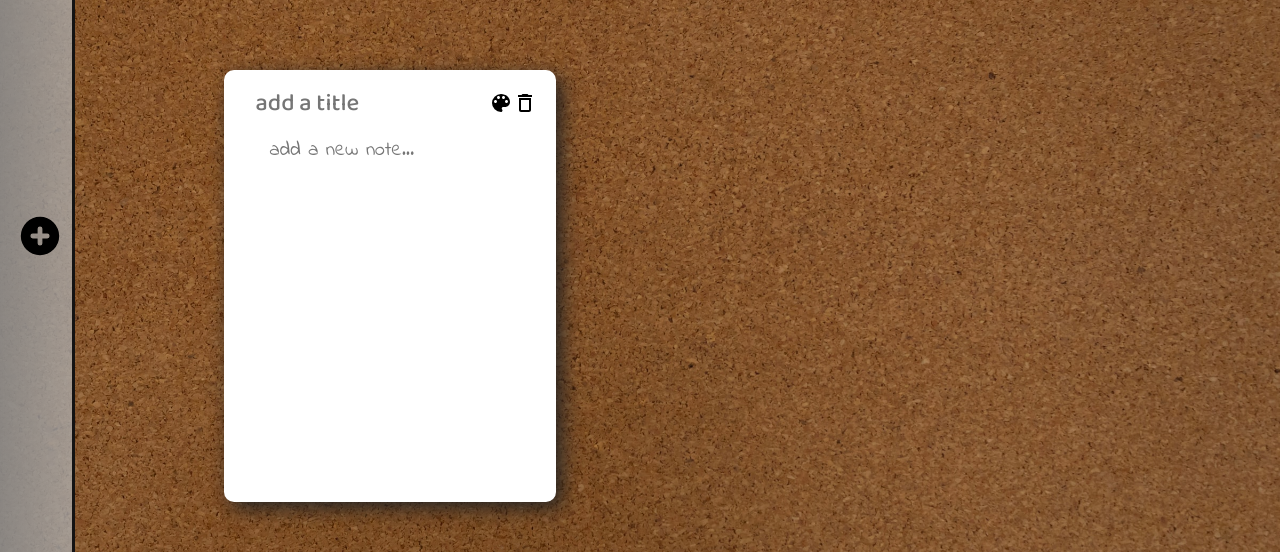
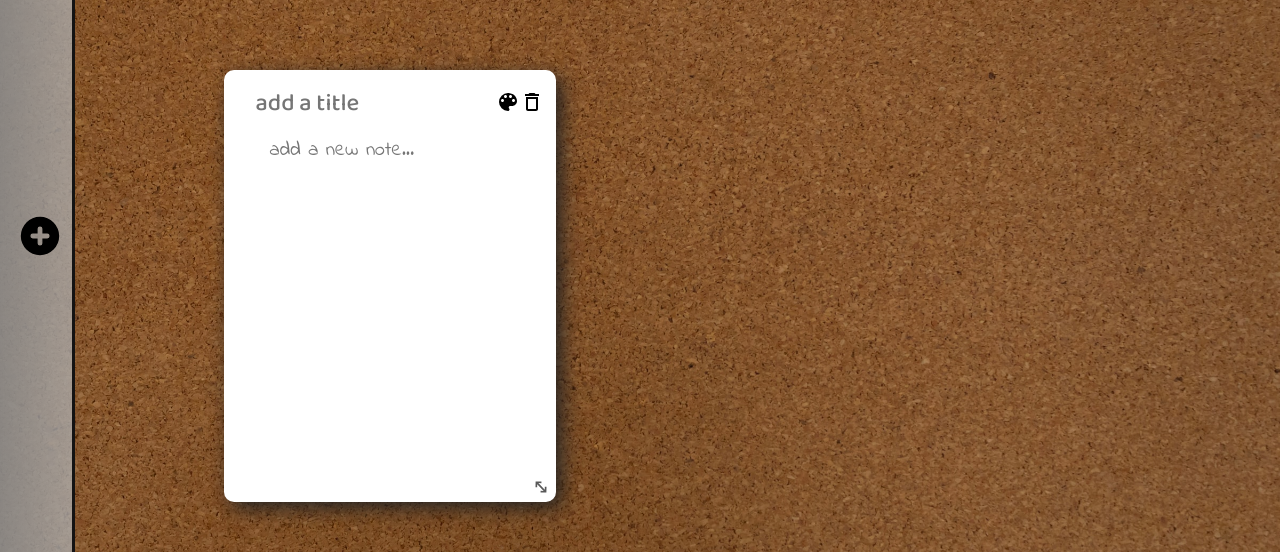
Before and after one commit to ChrisClynes/notes-app, a React (Create React App) app: page / in a window 1280 px wide. Shown: the part 162-714 px from the top of the page. Built offline with nearby package versions, Linux system fonts and the light colour scheme.

Commit message:
added full working note expansion feature, adjusts to screen sizes

```diff
--- a/src/App.js
+++ b/src/App.js
@@ -12,7 +12,8 @@ const App = () => {
         title: "",
         text: "",
         date: "",
-        color: "#FFF"
+        color: "#FFF",
+        size: "note-small app__note",
     }]);
 
     return (
--- a/src/components/Sidebar/Sidebar.jsx
+++ b/src/components/Sidebar/Sidebar.jsx
@@ -17,11 +17,12 @@ const Sidebar = ({ sidebarExpand, setSidebarExpand, notes, setNotes }) => {
                 title: "",
                 text: "",
                 date: new Date().toLocaleString(),
-                color: color
+                color: color,
+                size: "note-small app__note",
                 }
         const newData = [...notes, newNote];
         setNotes(newData);
-        setTimeout(() => container.scrollIntoView({behavior: "smooth", block: "end", inline: "nearest"}), 100)
+        setTimeout(() => container.scrollIntoView({behavior: "smooth", block: "end", inline: "nearest"}), 100);
     }
 
     return (
--- a/src/container/Notes/Notes.css
+++ b/src/container/Notes/Notes.css
@@ -3,9 +3,6 @@
     flex-direction: column;
     justify-content: center;
     align-items: center;
-    width: 300px;
-    min-width: 300px;
-    height: 400px;
     border-radius: 10px;
     box-shadow: 6px 6px 20px rgb(36, 36, 36);
     background-color: bisque;
@@ -72,10 +69,11 @@
 }
 
 .app__note-buttons {
-    width: 18%;
-    padding-top: 4px;
+    width: 50px;
+    position: absolute;
+    top: 20px;
+    right: 10px;
     cursor: pointer;
-
 }
 
 .app__note-content {
@@ -97,6 +95,39 @@
     height: 2rem;
     text-align: center;
 }
+
+
+.app__note-sizing-btn {
+    width: 20px;
+    height: 20px;
+    position: absolute;
+    bottom: 5px;
+    right: 5px;
+    transform: rotate(90deg);
+    color: rgba(59, 59, 59, 0.849);
+    cursor: pointer;
+}
+
+.note-small {
+    width: 300px;
+    min-width: 300px;
+    height: 400px;
+}
+
+.note-medium {
+    width: 480px;
+    min-width: 480px;
+    height: 640px;
+}
+
+.note-large {
+    width: 694px;
+    min-width: 694px;
+    height: 900px;
+}
+
+
+
 
 
 /*----------------colors----------------------*/
@@ -152,6 +183,14 @@
         border-radius: 10px;
     }
 
+/*----------------Media Queries----------------------*/
+    @media screen and (max-width:950px) {
+        .note-large {
+            width: 480px;
+            min-width: 480px;
+            height: 640px;
+        }
+    }
 
     @media screen and (max-width:650px) {
         .app__note {
@@ -163,7 +202,6 @@
             min-width: 240px;
             height: 375px;
             margin: 2rem 0;
-
         }
 
         .app__note_color-picker{
@@ -172,6 +210,7 @@
             top: -30px;
             left: 18px;
         }
+
         .noteColors {
             margin: 0.5rem 0.5rem;
             cursor: pointer;
@@ -197,16 +236,25 @@
         }
 
         .app__note-title {
-            width: 570%;
-        }
-
-        .app__note-buttons {
-            width: 10%;
-            padding-top: 4px;
-
+            width: 57%;
         }
 
         .app__note-title {
             font-size: 1.25rem;
         }
+
+        .note-med, .note-large {
+            width: 240px;
+            height: 375px;
+        }
+
+        .app__note-sizing-btn {
+            display: none;
+        }
+
+        .note-large, .note-medium {
+            max-width: 300px;
+            max-width: 300px;
+            max-height: 400px;
+        }
     }
--- a/src/container/Notes/Notes.jsx
+++ b/src/container/Notes/Notes.jsx
@@ -1,12 +1,14 @@
 import React, { useState } from 'react';
 import { MdOutlineDeleteOutline, MdColorLens } from 'react-icons/md';
+import { CgExpand } from 'react-icons/cg';
 
 
 import './Notes.css';
 
-const Notes = ({ setNotes, notes, title, text, date, color, componentId }) => {
+const Notes = ({ setNotes, notes, title, text, date, color, size, componentId }) => {
 
     const [toggleNoteColor, setToggleNoteColor] = useState(false);
+    const [noteSize, setNoteSize ] = useState("note-small app__note");
 
     const handleUpdateNote = (modifier, value, id) => {
         const newNotesArr = notes.map((note) => {
@@ -15,7 +17,8 @@ const Notes = ({ setNotes, notes, title, text, date, color, componentId }) => {
                 title: modifier === "title" ? value : note.title,
                 text: modifier === "text" ? value : note.text,
                 date: new Date().toLocaleString(),
-                color: modifier === "color" ? value : note.color
+                color: modifier === "color" ? value : note.color,
+                size: modifier === "size" ? `${value} app__note` : note.size,
                 }
             if(note.id === id) {
                 return newNote
@@ -25,6 +28,7 @@ const Notes = ({ setNotes, notes, title, text, date, color, componentId }) => {
         })
         setNotes(newNotesArr);
     }
+
     const handleNoteColortoggle = () => {
         setToggleNoteColor(toggle => !toggle);
 
@@ -36,8 +40,26 @@ const Notes = ({ setNotes, notes, title, text, date, color, componentId }) => {
         setNotes(currentData);
     }
 
+    const handleSizeToggle = (currentSize, id) => {
+        const el = document.querySelector(`#${id}`)
+        const sm = /note-small/;
+        const md = /note-medium/;
+        const lg = /note-large/;
+
+            if(currentSize.match(sm) == "note-small"){
+                el.classList.remove("note-small");
+                handleUpdateNote("size", "note-medium", id);
+            }else if(currentSize.match(md) == "note-medium"){
+                el.classList.remove("note-medium");
+                handleUpdateNote("size", "note-large", id);
+            }else if(currentSize.match(lg) == "note-large"){
+                el.classList.remove("note-large");
+                handleUpdateNote("size", "note-small", id);
+            }
+    }
+
     return (
-        <div className="app__note" id={componentId} style={{backgroundColor: `${color}`}}>
+        <div className={size} id={componentId} style={{backgroundColor: `${color}`}}>
              {toggleNoteColor && (
                 <div className="app__note_color-picker">
                         <button type="button" className="noteColors noteColor1" onClick={() => {
@@ -70,9 +92,12 @@ const Notes = ({ setNotes, notes, title, text, date, color, componentId }) => {
                 </div>
             </div>
             <textarea type="text" className="app__note-content notes-scrollbar" value={text} placeholder="add a new note..." onChange={(e) => handleUpdateNote("text", e.target.value, componentId)} />
-            <div className="app__note-timestamp">
-                {date}
+            <div className="app__note-footer">
+                <div className="app__note-timestamp">
+                    {date}
+                </div>
             </div>
+            <CgExpand className="app__note-sizing-btn" onClick={() => handleSizeToggle(size, componentId)} />
         </div>
     )
 }
--- a/src/container/TackBoard/TackBoard.jsx
+++ b/src/container/TackBoard/TackBoard.jsx
@@ -12,7 +12,7 @@ const TackBoard = ({ notes, setNotes }) => {
         <div className="app__tackBoard" >
             <div className="app__notes-container" id="notes-container">
                 {notes.map((note) => (
-                    <Notes key={note.id} componentId={note.id} title={note.title} text={note.text} date={note.date} color={note.color} setNotes={setNotes} notes={notes} />
+                    <Notes key={note.id} componentId={note.id} title={note.title} text={note.text} date={note.date} color={note.color} setNotes={setNotes} notes={notes} size={note.size} />
                 ))}
             </div>
         </div>
```
